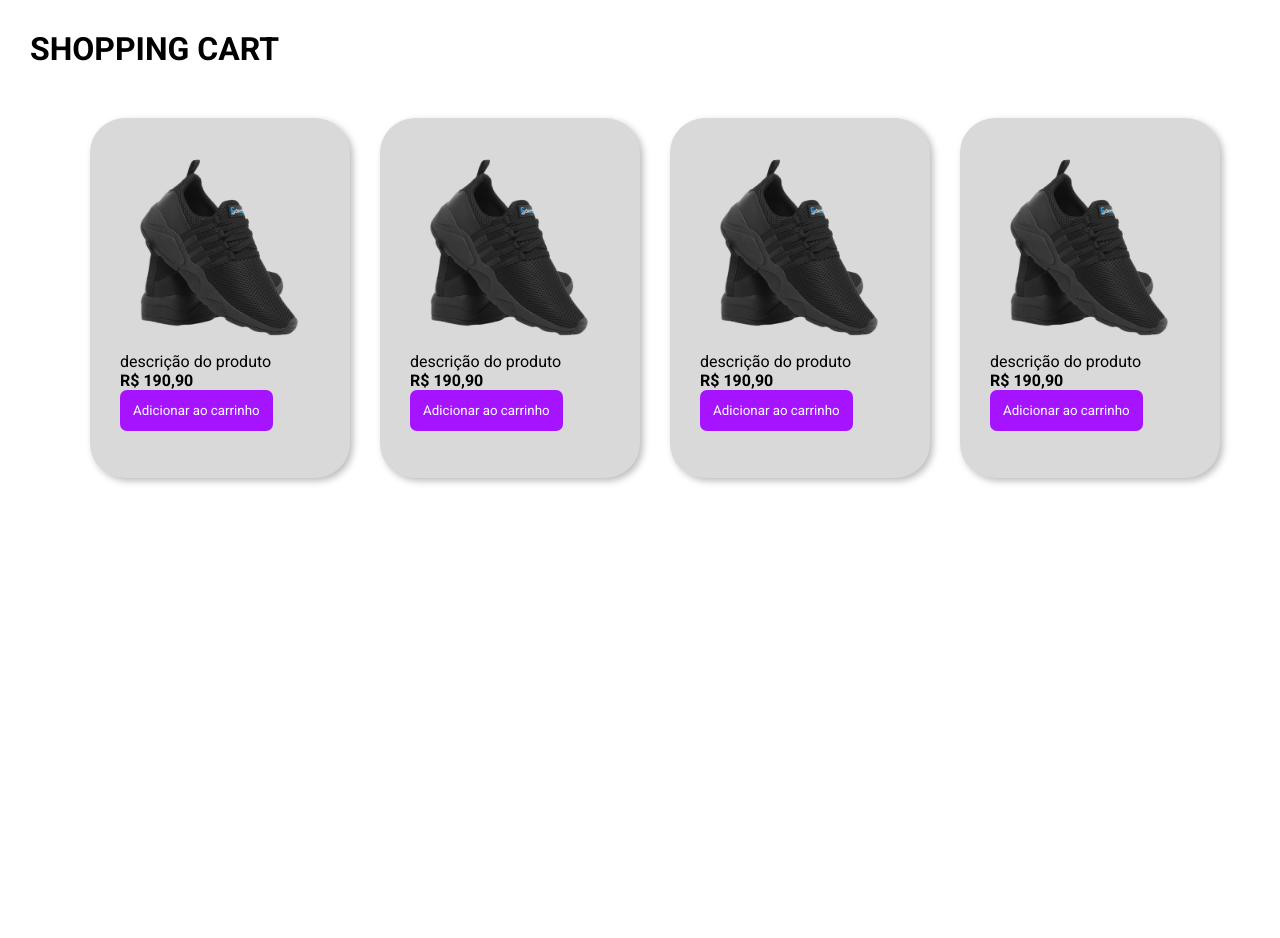
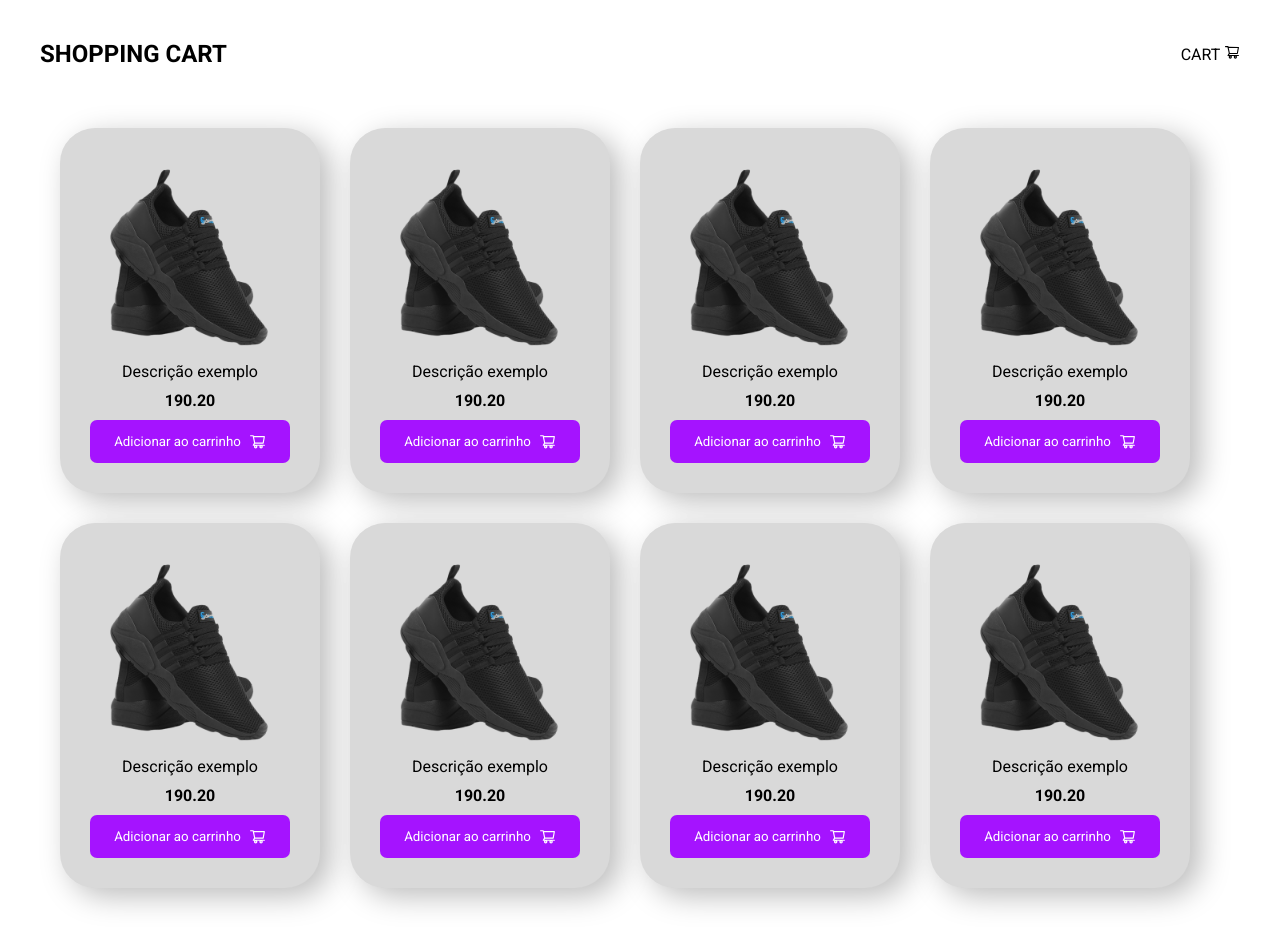
Before and after one commit to SoaresLeonardo/shopping-cart, a React (Vite) app in the folder app/: page / in a window 1280 px wide. Before the commit the page ends 800 px from the top, so only its background shows below. Built offline with nearby package versions, Linux system fonts and the light colour scheme.

Commit message:
add ReactRouterDom

```diff
--- a/app/package.json
+++ b/app/package.json
@@ -10,7 +10,9 @@
   },
   "dependencies": {
     "react": "^18.2.0",
-    "react-dom": "^18.2.0"
+    "react-dom": "^18.2.0",
+    "react-icons": "^4.7.1",
+    "react-router-dom": "^6.8.1"
   },
   "devDependencies": {
     "@types/react": "^18.0.27",
--- a/app/src/App.jsx
+++ /dev/null
@@ -1,13 +0,0 @@
-import Header from "./components/Header";
-import "./App.css";
-import Products from "./components/Products";
-export default function App() {
-  return (
-    <>
-      <div className="container">
-        <Header />
-        <Products />
-      </div>
-    </>
-  );
-}
--- a/app/src/app.css
+++ /dev/null
@@ -1,6 +0,0 @@
-* {
-  margin: 0;
-  padding: 0;
-  border: none;
-  font-family: 'Roboto', sans-serif;
-}
--- /dev/null
+++ b/app/src/components/Home/index.jsx
@@ -0,0 +1,39 @@
+import { AiOutlineShoppingCart } from "react-icons/ai";
+import data from "../../../backend/Data";
+import "./style.css";
+
+export default function Home() {
+  const { productItems } = data;
+  return (
+    <>
+      <div className="container">
+        <div className="header-container">
+          <h2>Shopping cart</h2>
+          <span>
+            Cart <AiOutlineShoppingCart />
+          </span>
+        </div>
+        <div className="products-container">
+          {productItems.map((productItem) => (
+            <div className="product-card">
+              <div>
+                <img src={productItem.image} alt="Product item" />
+              </div>
+              <div>
+                <span>{productItem.description}</span>
+              </div>
+              <div>
+                <span className="price-product">{productItem.price}</span>
+              </div>
+              <div>
+                <button>
+                  Adicionar ao carrinho <AiOutlineShoppingCart size={17} style={{marginLeft: 8}} />
+                </button>
+              </div>
+            </div>
+          ))}
+        </div>
+      </div>
+    </>
+  );
+}
--- /dev/null
+++ b/app/src/components/Home/style.css
@@ -0,0 +1,89 @@
+* {
+    margin: 0;
+    padding: 0;
+    border: none;
+    font-family: 'Roboto', sans-serif;
+  }
+
+.container {
+  max-width: 120rem;
+  margin: 0 auto;
+}
+
+
+.header-container {
+    padding: 40px;
+    text-transform: uppercase;
+    display: flex;
+    justify-content: space-between;
+    align-items: center;
+  }
+
+  .products-container {
+    padding: 20px;
+    display: flex;
+    align-items: center;
+    justify-content: center;
+    flex-wrap: wrap;
+  }
+
+  .product-card {
+    width: 200px;
+    height: auto;
+    margin-right: 30px;
+    margin-bottom: 30px;
+    background-color: #d9d9d9;
+    padding: 30px;
+    border-radius: 35px;
+    text-align: center;
+    box-shadow: 10px 8px 30px rgba(0, 0, 0, 0.268);
+    transition: 0.2s;
+  }
+
+  .product-card:hover {
+    transform: scale(1.1);
+    background-color: #e6e6e6;
+  }
+
+  .product-card img {
+    width: 200px;
+  }
+
+  .product-card span {
+    display: flex;
+    flex-direction: column;
+    margin-bottom: 10px;
+  }
+
+  .product-card button {
+    background-color: #a513ff;
+    padding: 13px;
+    color: white;
+    border-radius: 7px;
+    cursor: pointer;
+    transition: 0.2s;
+    display: flex;
+    align-items: center;
+    width: 100%;
+    justify-content: center;
+  }
+
+  .product-card button:hover {
+    background-color: #b53efe;
+  }
+
+  .price-product {
+    font-weight: bold;
+  }
+
+  @media (max-width: 1000px) {
+    .products-container {
+      flex-direction: column;
+    }
+    .product-card {
+      margin-right: 0;
+      margin-bottom: 30px;
+      width: 60%;
+    }
+
+  }
--- a/app/src/components/Products.jsx
+++ /dev/null
@@ -1,35 +0,0 @@
-import "./ProductsStyles.css";
-import img from "../assets/img/tenis.png";
-
-export default function Products() {
-  return (
-    <>
-      <div className="products-container">
-        <div className="product-card">
-          <img src={img} alt="tenis" />
-          <span className="description-product">descrição do produto</span>
-          <span className="price-product">R$ 190,90</span>
-          <button>Adicionar ao carrinho</button>
-        </div>
-        <div className="product-card">
-          <img src={img} alt="tenis" />
-          <span>descrição do produto</span>
-          <span className="price-product">R$ 190,90</span>
-          <button>Adicionar ao carrinho</button>
-        </div>
-        <div className="product-card">
-          <img src={img} alt="tenis" />
-          <span>descrição do produto</span>
-          <span className="price-product">R$ 190,90</span>
-          <button>Adicionar ao carrinho</button>
-        </div>
-        <div className="product-card">
-          <img src={img} alt="tenis" />
-          <span>descrição do produto</span>
-          <span className="price-product">R$ 190,90</span>
-          <button>Adicionar ao carrinho</button>
-        </div>
-      </div>
-    </>
-  );
-}
--- a/app/src/components/ProductsStyles.css
+++ /dev/null
@@ -1,42 +0,0 @@
-.products-container {
-  padding: 20px;
-  display: flex;
-  align-items: center;
-  justify-content: center;
-}
-
-.product-card {
-  width: 200px;
-  height: 300px;
-  margin-left: 30px;
-  background-color: #d9d9d9;
-  padding: 30px;
-  border-radius: 35px;
-  box-shadow: 3px 3px 7px rgba(0, 0, 0, 0.268);
-}
-
-.product-card img {
-  width: 200px;
-}
-
-.product-card button {
-  background-color: #a513ff;
-  padding: 13px;
-  color: white;
-  border-radius: 7px;
-  cursor: pointer;
-  transition: 0.2s;
-}
-
-.product-card button:hover {
-  background-color: #b53efe;
-}
-
-.product-card span {
-  display: flex;
-  flex-direction: column;
-}
-
-.price-product {
-  font-weight: bold;
-}
--- a/app/src/components/header.jsx
+++ /dev/null
@@ -1,11 +0,0 @@
-import './HeaderStyles.css'
-
-export default function Header() {
-  return (
-    <>
-      <div className="header-container">
-        <h1>Shopping cart</h1>
-      </div>
-    </>
-  );
-}
--- a/app/src/components/headerStyles.css
+++ /dev/null
@@ -1,4 +0,0 @@
- .header-container {
-    padding: 30px;
-    text-transform: uppercase;
- }
--- a/app/src/main.jsx
+++ b/app/src/main.jsx
@@ -1,9 +1,17 @@
 import React from 'react'
 import ReactDOM from 'react-dom/client'
-import App from './App'
+
+import {BrowserRouter, Routes, Route} from 'react-router-dom'
+import Cart from './components/Cart'
+import Home from './components/Home'
 
 ReactDOM.createRoot(document.getElementById('root')).render(
   <React.StrictMode>
-    <App />
+    <BrowserRouter>
+      <Routes>
+        <Route path='/' element={<Home/>}/>
+        <Route path='/cart' element={<Cart/>}/>
+      </Routes>
+    </BrowserRouter>
   </React.StrictMode>,
 )
```
Also changed, not shown: 1 other file (tests, documents, lock files or other folders).
